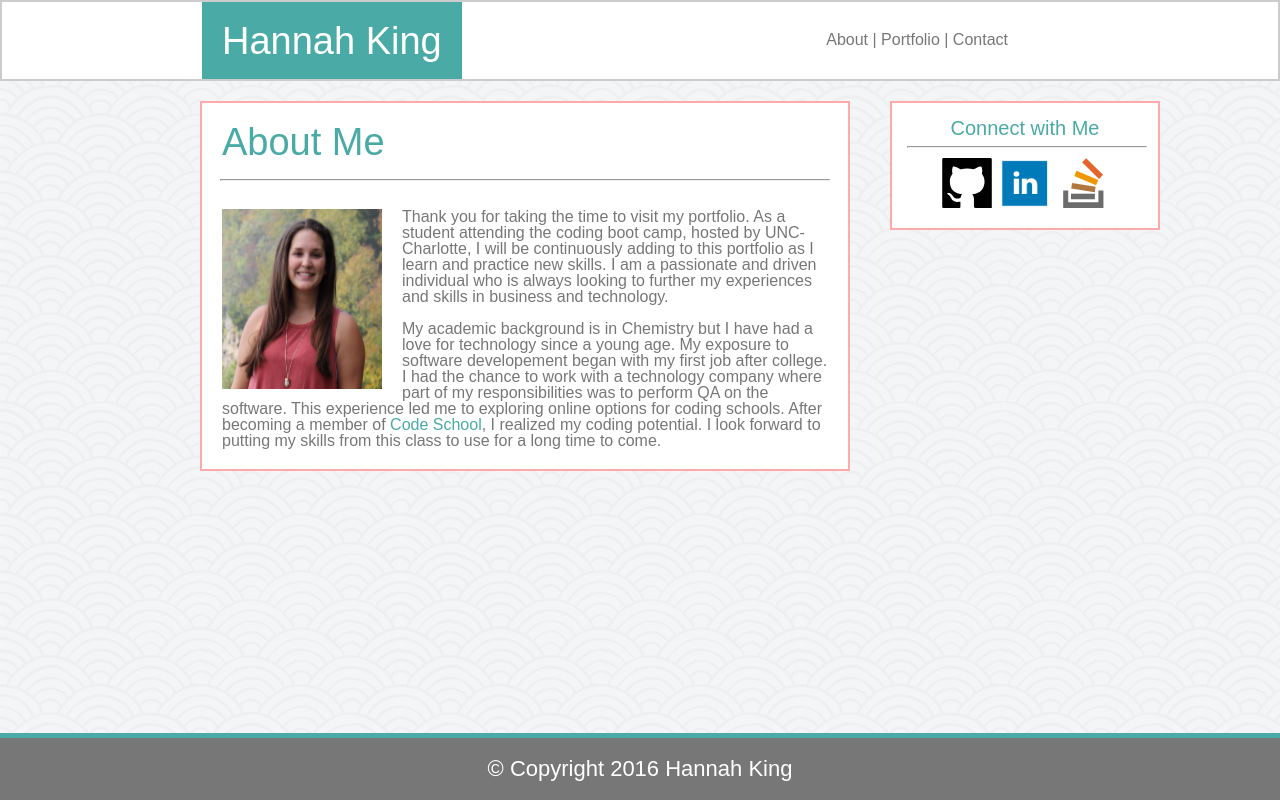
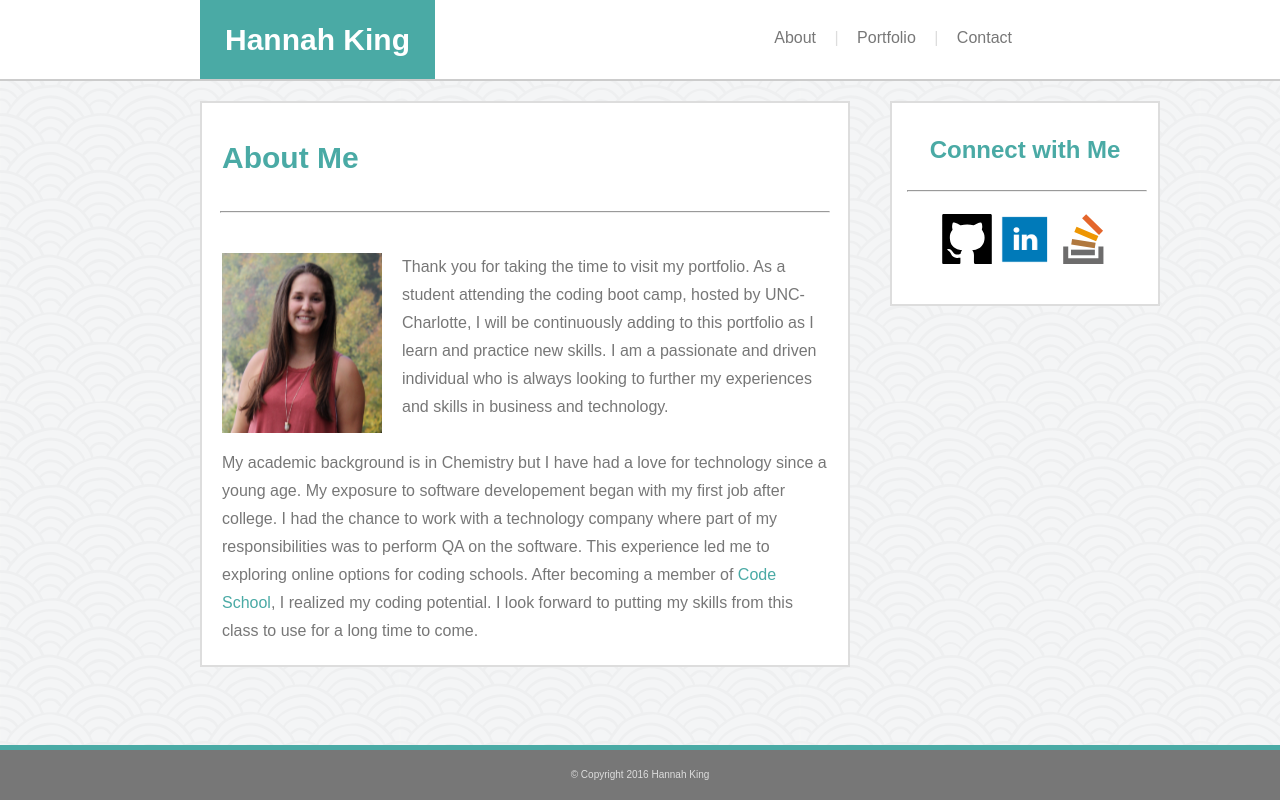
Before and after one commit to hmk7805/Basic-Portfolio, a PHP site: page / in a window 1280 px wide. Run offline with PHP 8.4, Linux system fonts and the light colour scheme.

Commit message:
Final touches, formating

```diff
--- a/assets/css/style.css
+++ b/assets/css/style.css
@@ -7,30 +7,42 @@
 body{
 	background-image:url(../images/seigaiha.png);
 	color:#777777;
-	font-family: "Arial", "Helvetica Neue", "Helvetica", "sans-serif";
+	font-family:"Arial", "Helvetica Neue", Helvetica, sans-serif;
 }
 
 h1 h2 h3 h4{
-	font-family: "Georgia", "Times", "Times New Roman", "serif";
+	font-family:"Georgia", Times, "Times New Roman", serif;
 
 }
 h1 {
-	font-size:38px;
+	font-size:30px;
+	font-weight: bold;
 
 }
 
 h2 {
-	font-size:30px;
+	font-size:24px;
+	font-weight: bold;
 
 }
 
 h3 {
-	font-size:22px;
+	float:left;
+	margin:0;
+	padding: 15px;
+	position: absolute;
+	bottom:20px;
+	width:100%;
+	text-align: center;
+	color:#ffffff;
+	background-color:#4aaaa5;
+	font-weight: normal;
 
 }
 
 h4{
-	font-size:18px;
+	font-size:10px;
+	color:#dddddd;
 
 }
 
@@ -42,7 +54,7 @@ header{
 	top:0;
 	left:0;
 	overflow:auto;
-	border: 2px solid #cccccc;
+	border-bottom: 2px solid #cccccc;
 	margin:0px 0px 20px 0px;
 
 }
@@ -51,7 +63,7 @@ header{
 	float:left;
 	color:#ffffff;
 	background-color: #4aaaa5;
-	padding:20px;
+	padding:25px;
 	margin:0;
 	position:absolute;
 	left:200px;
@@ -62,8 +74,9 @@ header{
 /*navigation forms formatting*/
 nav {
 	float:right;
-	padding:30px;
-	margin-right:240px;
+	padding:30px 0px 30px 0px;
+	position:absolute;
+	right:261px;
 
 
 }
@@ -77,6 +90,8 @@ ul {
 
 li {
 	display: inline;
+	padding:7px;
+	color:#dddddd;
 }
 
 a:hover {
@@ -101,7 +116,7 @@ main {
 
 .about-page {
 	background-color: #ffffff;
-	border: 2px solid #ffaaaa;
+	border: 2px solid #dddddd;
 	float:left;
 	width:650px;
 	margin: 0px 0px 0px 0px;
@@ -110,7 +125,7 @@ main {
 
 .heading {
 	color:#4aaaa5;
-	padding:20px 20px 10px 20px;
+	padding:40px 20px 30px 20px;
 	margin:0;
 	clear:both;
 
@@ -118,7 +133,9 @@ main {
 
 .section-hr {
 	color:#cccccc;
-	height:2px;
+	font-weight: bold;
+	margin-bottom: 20px;
+	height: 1px;
 	width:610px;
 }
 
@@ -133,12 +150,13 @@ main {
 p {
 	padding:20px;
 	font-size: 16px;
+	line-height: 28px;
 
 }
 
 .contact-page {
 	background-color: #ffffff;
-	border: 2px solid #ffaaaa;
+	border: 2px solid #dddddd;
 	float:left;
 	width:650px;
 	margin: 0px 0px 0px 0px;
@@ -170,7 +188,7 @@ form {
 
 .portfolio-page {
 	background-color: #ffffff;
-	border: 2px solid #ffaaaa;
+	border: 2px solid #dddddd;
 	float:left;
 	width:650px;
 	margin: 0px 0px 20px 0px;
@@ -191,21 +209,6 @@ figure {
 	height:150px;
 	position:absolute;
 	left:0;
-
-
-}
-
-h4 {
-	float:left;
-	margin:0;
-	padding: 15px;
-	position: absolute;
-	bottom:20px;
-	width:100%;
-	text-align: center;
-	color:#ffffff;
-	background-color:#4aaaa5;
-	font-weight: normal;
 
 }
 
@@ -234,8 +237,9 @@ h4 {
 aside {
 	text-align:center;
 	background-color: #ffffff;
-	border: 2px solid #ffaaaa;
+	border: 2px solid #dddddd;
 	width: 270px;
+	height: 205px;
 	padding: 15px;
 	margin: 0px 0px 0px 0px;
 	float:right;
@@ -244,13 +248,14 @@ aside {
 
 .connect {
 	color:#4aaaa5;
-	font-size: 20px;
+	padding: 20px;
 	clear:both;
 
 }
 
 .connect-hr {
 	color:#cccccc;
+	margin-bottom:20px;
 	height:1px;
 	width:240px;
 }
@@ -259,6 +264,7 @@ aside {
 	height: 50px;
 	width: 50px;
 	margin: 2px;
+
 }
 
 /*couldn't figure out how to
--- a/contact.html
+++ b/contact.html
@@ -61,7 +61,7 @@
 </main>
 
 <footer>
-		<h3>&#169; Copyright 2016 Hannah King</h3>
+		<h4>&#169; Copyright 2016 Hannah King</h4>
 </footer>
 </body>
 </html>
--- a/index.html
+++ b/index.html
@@ -58,7 +58,7 @@ My academic background is in Chemistry but I have had a love for technology sinc
 </main>
 
 <footer>
-		<h3>&#169; Copyright 2016 Hannah King</h3>
+		<h4>&#169; Copyright 2016 Hannah King</h4>
 </footer>
 
 </body>
```
Also changed, not shown: portfolio.html (+6 -6 lines).
